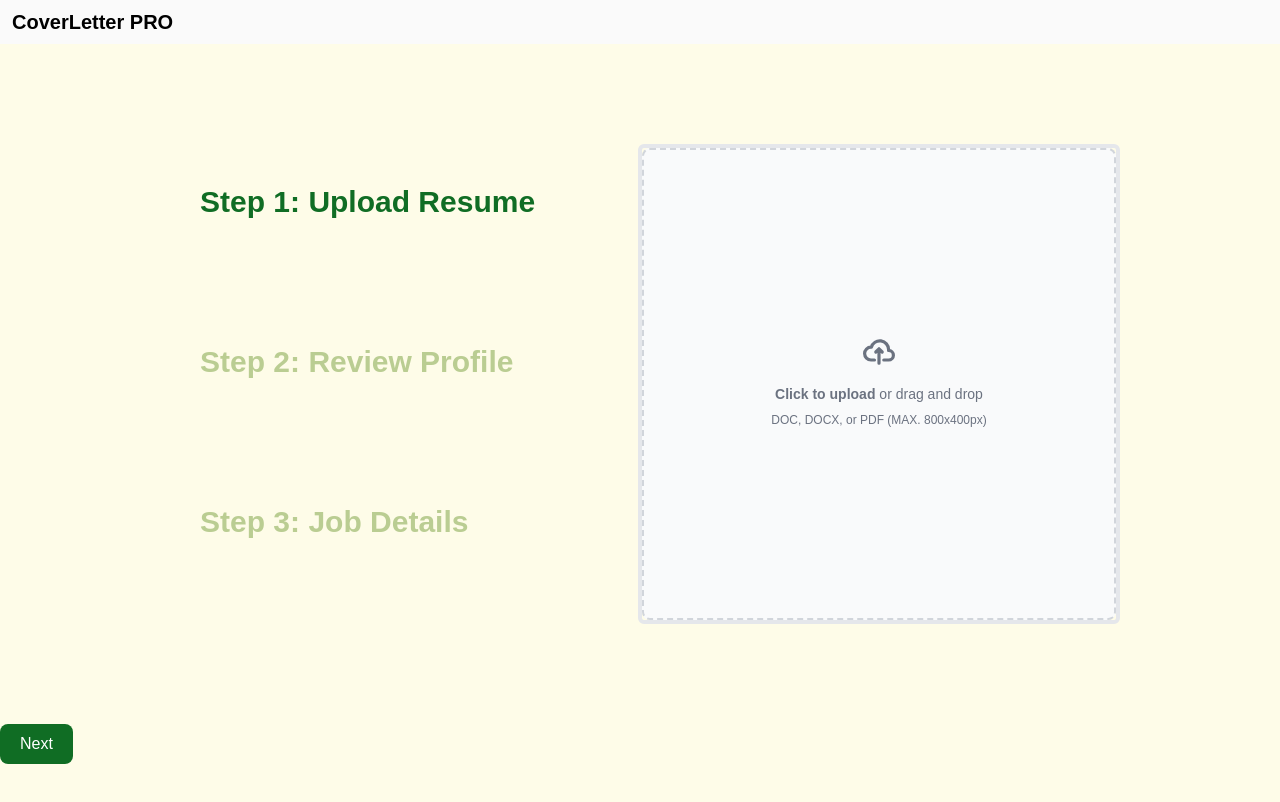
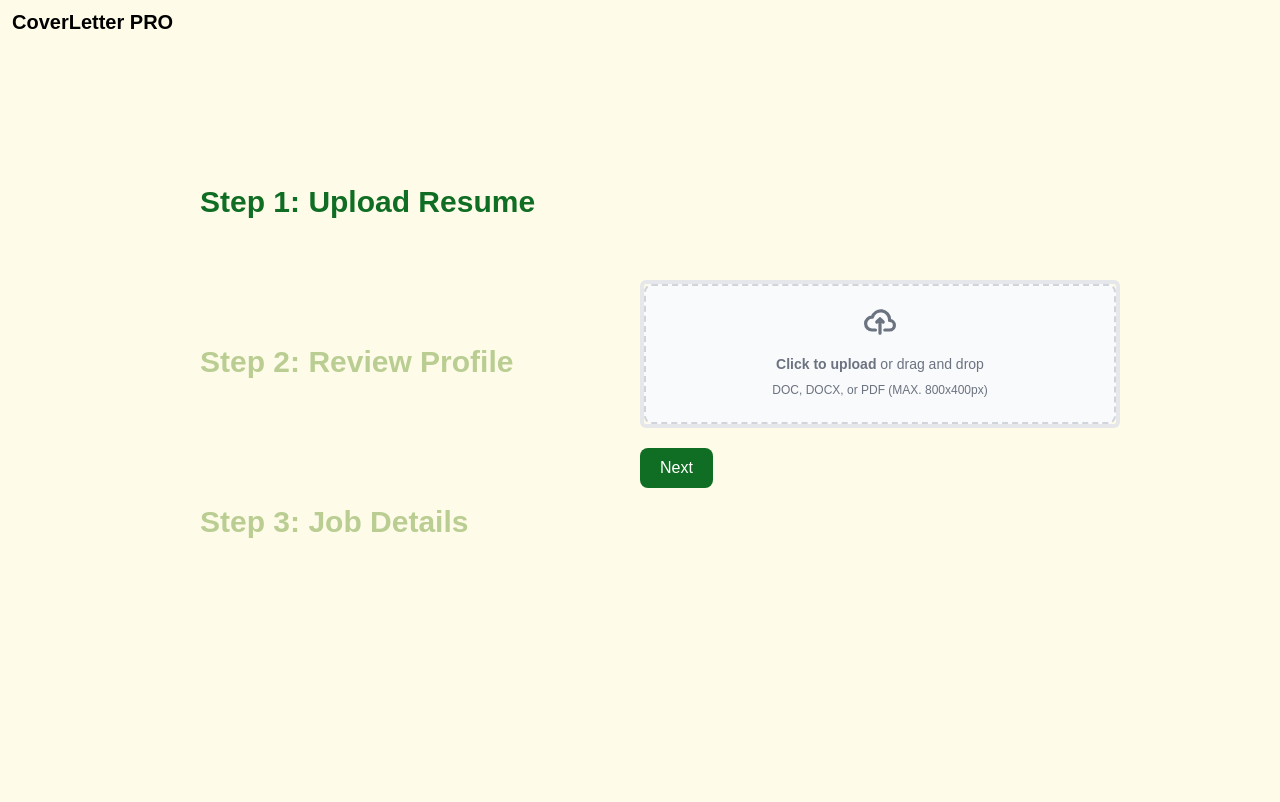
Before and after one commit to JoyceMaidd/demo, a React (Vite) app: page / in a window 1280 px wide. Shown: the top 802 px of the page. Built offline with nearby package versions, Linux system fonts and the light colour scheme.

Commit message:
Update nav buttons

```diff
--- a/src/components/NavButtons.jsx
+++ b/src/components/NavButtons.jsx
@@ -2,9 +2,9 @@ import React from 'react'
 
 const NavButtons = ({nextStep, prevStep, step}) => {
   return (
-    <div className=''>
+    <div className="flex gap-3">
       {step>1 && <button onClick={prevStep}>Back</button>}
-      <button onClick={nextStep} className='text-white bg-[#106D24] font-medium rounded-lg text-base px-5 py-2 me-2 mb-2'>{step===3 ? "Generate" : "Next"}</button>
+      <button onClick={nextStep} className='text-white bg-[#106D24] font-medium rounded-lg text-base px-5 py-2'>{step===3 ? "Generate" : "Next"}</button>
     </div>
   )
 }
--- a/src/components/Navbar.jsx
+++ b/src/components/Navbar.jsx
@@ -2,7 +2,7 @@ import React from 'react';
 
 const Navbar = () => {
   return (
-    <nav className="top-0 w-full flex-wrap items-center justify-between bg-yellow-50 bg-zinc-50 py-2 shadow-dark-mild dark:bg-neutral-700">
+    <nav className="top-0 w-full flex-wrap items-center justify-between bg-yellow-50 py-2 shadow-dark-mild">
       <div className="flex w-full flex-wrap items-center justify-between px-3">
         <a className="text-xl font-bold text-black">CoverLetter PRO</a>
       </div>
--- a/src/pages/WorkSpace.jsx
+++ b/src/pages/WorkSpace.jsx
@@ -21,13 +21,15 @@ const WorkSpace = (props) => {
           <Step number={2} title={"Review Profile"} currentStep={currentStep} />
           <Step number={3} title={"Job Details"} currentStep={currentStep} />
         </div>
-        <div className="w-full border-4 rounded-md">
-          { currentStep == 1 && <FileUpload />}
-          { currentStep == 2 && <ReviewProfile />}
-          { currentStep == 3 && <JobDetails/>}
+        <div className="flex flex-col justify-center w-full gap-5">
+          <div className="border-4 rounded-md">
+            { currentStep == 1 && <FileUpload />}
+            { currentStep == 2 && <ReviewProfile />}
+            { currentStep == 3 && <JobDetails/>}
+          </div>
+          <NavButtons nextStep={nextStep} prevStep={prevStep} step={currentStep}/>
         </div>
       </div>
-      <NavButtons nextStep={nextStep} prevStep={prevStep} step={currentStep}/>
     </div>
 
   )
```
